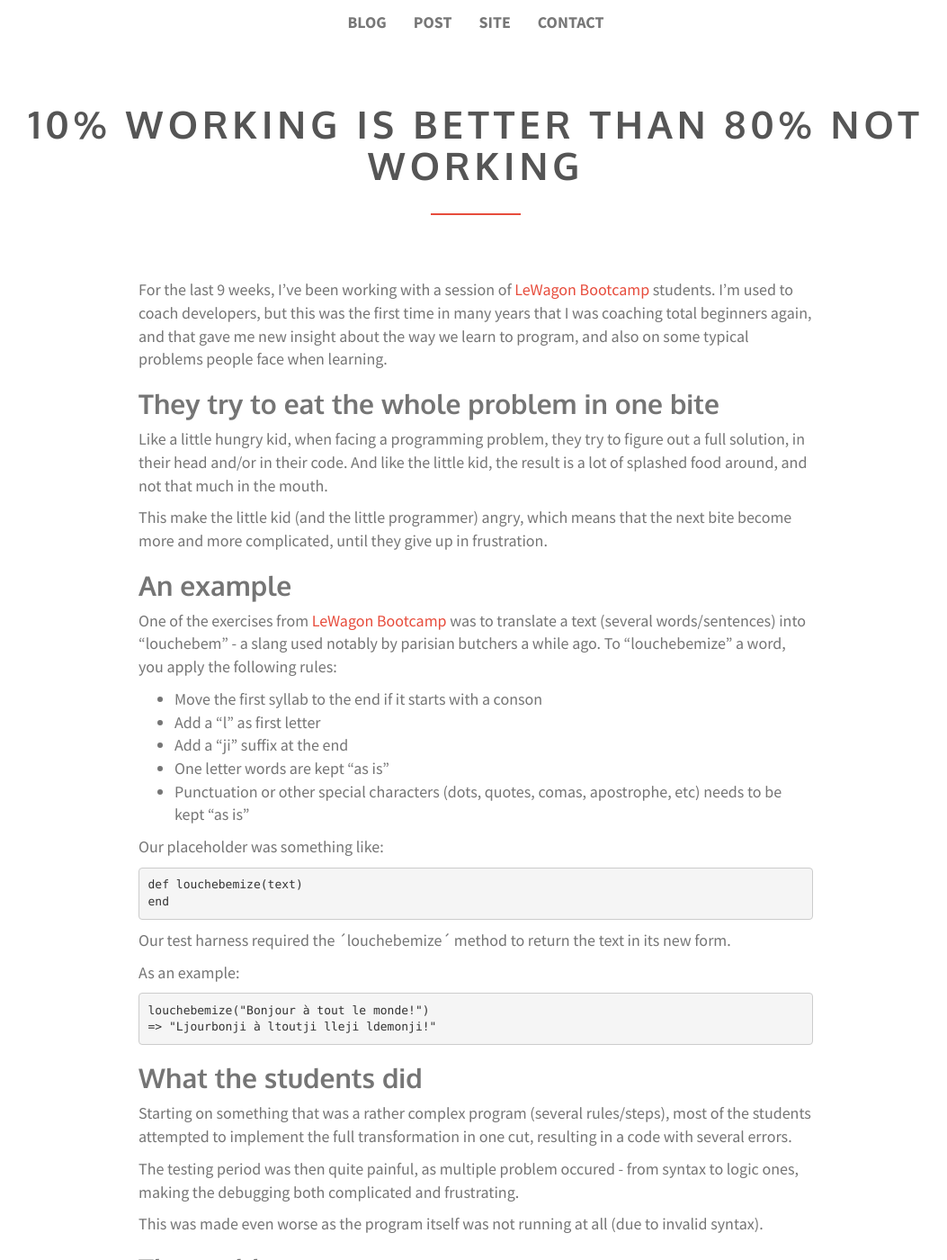
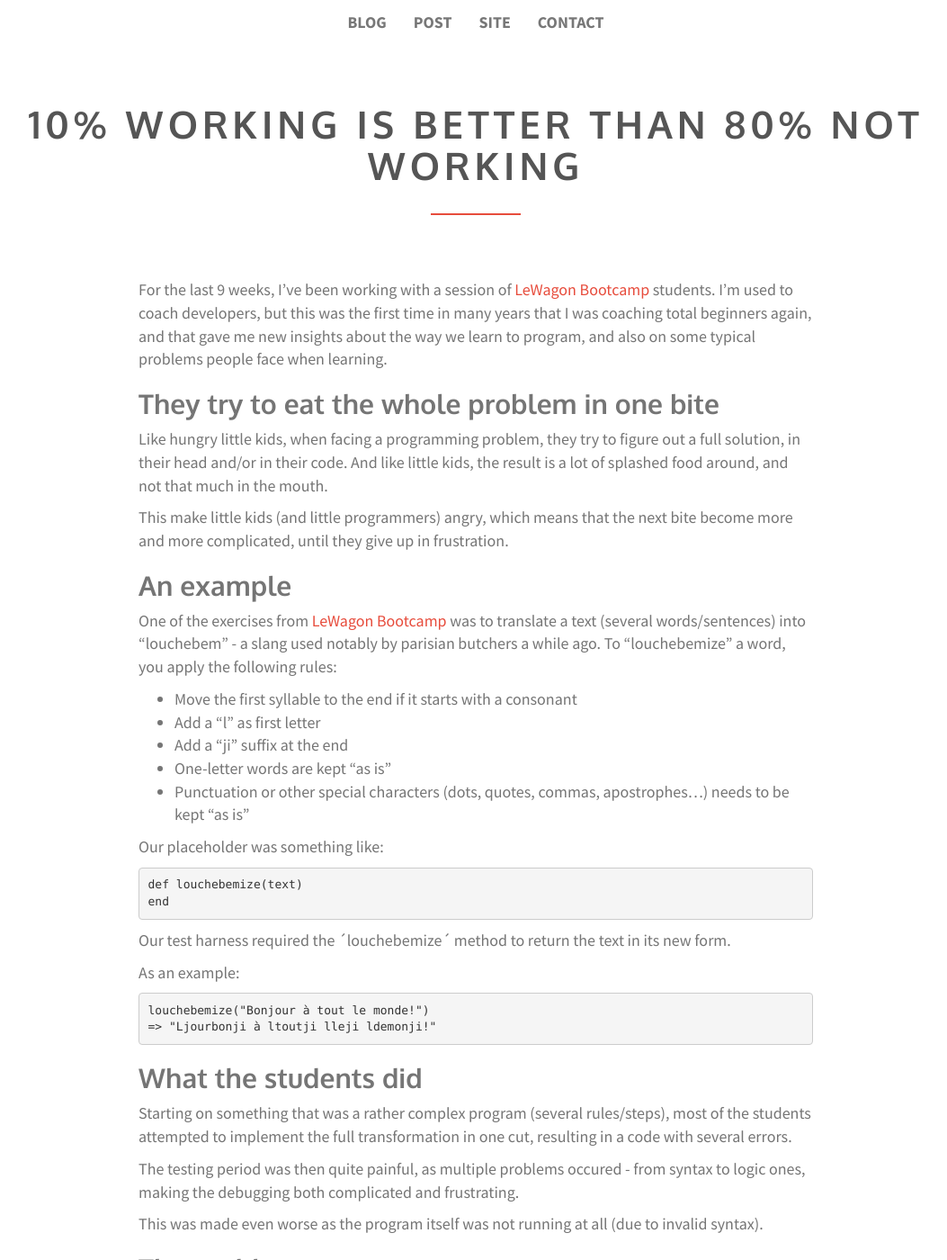
Before and after one commit to vanakenm/blog, a Jekyll site: the page built from _posts/2015-03-25-10-percent-working.md, in a window 1280 px wide and 1400 px high. Shown: the whole window at 90% size, without its empty margins (111-1164 px from the left). Built offline with Jekyll 4.4.1, drawn with Linux system fonts in a browser that asks for light colours; nearby versions of some CDN libraries; library files that are not in the unit come from our copies; comment, search, counter and statistics services are not loaded; some of the changed text lies outside the part shown.

Commit message:
Update 2015-03-25-10-percent-working.md
Nice blog post, thanks!
If you post/translate it in French, I'll make sure RailsGirlsParis retweets it :)

```diff
--- a/_posts/2015-03-25-10-percent-working.md
+++ b/_posts/2015-03-25-10-percent-working.md
@@ -4,22 +4,22 @@ title:  "10% working is better than 80% not working"
 date:   2015-04-14 16:58:20
 ---
 
-For the last 9 weeks, I've been working with a session of [LeWagon Bootcamp](http://lewagon.org/program) students. I'm used to coach developers, but this was the first time in many years that I was coaching total beginners again, and that gave me new insight about the way we learn to program, and also on some typical problems people face when learning.
+For the last 9 weeks, I've been working with a session of [LeWagon Bootcamp](http://lewagon.org/program) students. I'm used to coach developers, but this was the first time in many years that I was coaching total beginners again, and that gave me new insights about the way we learn to program, and also on some typical problems people face when learning.
 
 ## They try to eat the whole problem in one bite
 
-Like a little hungry kid, when facing a programming problem, they try to figure out a full solution, in their head and/or in their code. And like the little kid, the result is a lot of splashed food around, and not that much in the mouth.
+Like hungry little kids, when facing a programming problem, they try to figure out a full solution, in their head and/or in their code. And like little kids, the result is a lot of splashed food around, and not that much in the mouth.
 
-This make the little kid (and the little programmer) angry, which means that the next bite become more and more complicated, until they give up in frustration.
+This make little kids (and little programmers) angry, which means that the next bite become more and more complicated, until they give up in frustration.
 
 ## An example
 One of the exercises from [LeWagon Bootcamp](http://lewagon.org/program) was to translate a text (several words/sentences) into "louchebem" - a slang used notably by parisian butchers a while ago. To "louchebemize" a word, you apply the following rules:
 
-* Move the first syllab to the end if it starts with a conson
+* Move the first syllable to the end if it starts with a consonant
 * Add a "l" as first letter
 * Add a "ji" suffix at the end
-* One letter words are kept "as is"
-* Punctuation or other special characters (dots, quotes, comas, apostrophe, etc) needs to be kept "as is"
+* One-letter words are kept "as is"
+* Punctuation or other special characters (dots, quotes, commas, apostrophes...) needs to be kept "as is"
 
 Our placeholder was something like:
 
@@ -39,19 +39,19 @@ As an example:
 
 Starting on something that was a rather complex program (several rules/steps), most of the students attempted to implement the full transformation in one cut, resulting in a code with several errors.
 
-The testing period was then quite painful, as multiple problem occured - from syntax to logic ones, making the debugging both complicated and frustrating.
+The testing period was then quite painful, as multiple problems occured - from syntax to logic ones, making the debugging both complicated and frustrating.
 
 This was made even worse as the program itself was not running at all (due to invalid syntax).
 
 ## The problem
 
-The main problem of this approach is that they were trying to figure the whole problem in their heads - and logically could'nt.
+The main problem of this approach is that they were trying to figure the whole problem in their heads - and logically couldn't.
 
-This leads to writing block and frustration - from a solution that they thought (rightfully) 80% right. Unfortunately, in programming, the devil is mostly in those 20%.
+This leads to writing block and frustration - from a solution that they (rightfully) thought 80% right. Unfortunately, in programming, the devil is mostly in those 20%.
 
 ## A better way
 
-Seeing this scenario happens again and again forced me to get back to the way I did create my own solution, and to see how to push them in the right direction (without simply helping on the debugging) - *the interesting part in coaching is that the objective is not really to make the code run, but mostly to be sure that the next problem will be tackled better*.
+Seeing this scenario happens again and again forced me to get back to the way I did create my own solution, and to see how to push them in the right direction (without simply helping on the debugging) -- *the interesting part in coaching is that the objective is not really to make the code run, but mostly to be sure that the next problem will be tackled better*.
 
 I asked one student the logic he wanted to use, and he told me directly:
 
@@ -71,7 +71,7 @@ end
 {% endhighlight %}
 
 - I've done it, but this is of course not working.
-- Why don't you return already the sentence?
+- Why don't you return the sentence already?
 - It won't help - I did not do any transformation yet.
 - Do it anyway.
 
@@ -110,15 +110,15 @@ end
 Again, this code is clearly not getting the right result, but:
 
 1. It runs
-2. It is one step further toward the solution
+2. It is one step further towards the solution
 
 Several errors where actually found & fixed directly at that time by several students (like using an 'each' instead of a 'map').
 
-We had to repeat this several times (for the one letter word case, for adding the 'l', for moving the first syllab to the end), but once they were at this points, most of the students had learned something.
+We had to repeat this several times (for the one-letter word case, for adding the 'l', for moving the first syllable to the end), but once they were at this point, most of the students had learned something.
 
 ## Learnings
 
-Altought this is nothing new for seasoned programmers, having to go back at the learning was actually helpful for me too - I've made the same mistake that my students several times during my career, and this may help me to do it less in the future.
+Altought this is nothing new for seasoned programmers, having to look back at the learning process was actually helpful for me too - I've made the same mistakes my students did several times during my career, and this may help me to do it less in the future.
 
 Facing any but the most trivial problem, it's actually realizing that:
 
```
Also changed, not shown: other parts of _posts/2015-03-25-10-percent-working.md (+1 -1 lines).
